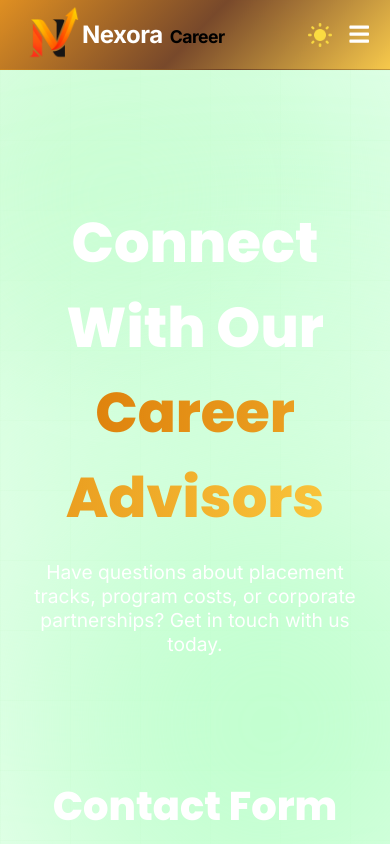
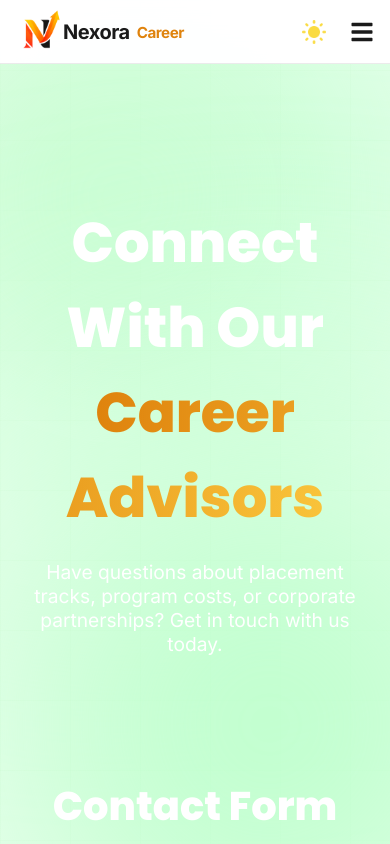
Before and after one commit to krina-jani/Nexora, a React (Vite) app in the folder Nexora/: page /contact in a window 390 px wide. Shown: the top 844 px of the page. Built offline with nearby package versions, Linux system fonts and the light colour scheme.

Commit message:
feat: implement responsive navigation bar component with custom styling and theme support

```diff
--- a/Nexora/src/components/Navbar/Navbar.css
+++ b/Nexora/src/components/Navbar/Navbar.css
@@ -6,6 +6,21 @@
   z-index: 1000;
   padding: 0 4%;
   transition: all 0.4s cubic-bezier(0.16, 1, 0.3, 1);
+
+  /* Core navigation colors mapped to theme */
+  --nav-text: #1a1a1a;
+  --nav-text-hover: var(--primary);
+  --nav-dropdown-bg: #ffffff;
+  --nav-dropdown-border: rgba(0, 0, 0, 0.08);
+  --nav-mobile-bg: rgba(255, 255, 255, 0.98);
+}
+
+[data-theme='dark'] .navbar-header {
+  --nav-text: #f5fff4;
+  --nav-text-hover: var(--primary-light);
+  --nav-dropdown-bg: #181a19;
+  --nav-dropdown-border: rgba(255, 255, 255, 0.1);
+  --nav-mobile-bg: rgba(24, 26, 25, 0.98);
 }
 
 /* On scroll down, push to top of window, shrink spacing */
@@ -37,33 +52,41 @@
   box-shadow: var(--shadow-lg);
 }
 
+[data-theme='dark'] .navbar-header.scrolled .navbar-glass-container {
+  background: rgba(24, 26, 25, 0.85);
+}
+
 /* Logo */
 .navbar-logo {
   font-size: 1.5rem;
   font-weight: 800;
   letter-spacing: -0.5px;
-  color: var(--heading);
+  color: var(--nav-text);
   display: flex;
   align-items: center;
   gap: 2px;
+  text-decoration: none;
 }
 
 .logo-image {
   height: 60px;
   width: auto;
   object-fit: contain;
+  transition: height 0.3s ease;
+}
+
+.logo-main {
+  color: var(--nav-text);
 }
 
 .logo-sub {
-
-  color: #000000;
+  color: var(--primary);
   margin-left: 1px;
   padding-left: 4px;
   font-size: 1.1rem;
   font-weight: 800;
   letter-spacing: -0.5px;
   padding-top: 3px;
-
 }
 
 /* Nav links */
@@ -71,24 +94,28 @@
   display: flex;
   align-items: center;
   gap: 32px;
+  list-style: none;
+  margin: 0;
+  padding: 0;
 }
 
 .navbar-links a {
   font-size: 0.95rem;
   font-weight: 500;
-  color: #000000;
+  color: var(--nav-text);
   position: relative;
   padding: 8px 0;
+  text-decoration: none;
   transition: var(--transition);
 }
 
 .navbar-links a:hover {
-  color: var(--heading);
+  color: var(--nav-text-hover);
 }
 
 /* Active underline indicators */
 .navbar-links a.active {
-  color: var(--primary-dark);
+  color: var(--nav-text-hover);
   font-weight: 600;
 }
 
@@ -101,7 +128,7 @@
   height: 2px;
   background: var(--primary);
   border-radius: var(--radius-full);
-  box-shadow: 0 0 8px rgba(72, 201, 44, 0.5);
+  box-shadow: 0 0 8px rgba(223, 131, 13, 0.5);
 }
 
 /* CTA */
@@ -120,117 +147,22 @@
 .mobile-toggle {
   display: none;
   font-size: 1.5rem;
-  color: var(--heading);
+  color: var(--nav-text);
   background: transparent;
   border: none;
   cursor: pointer;
   z-index: 1002;
   transition: var(--transition);
+  align-items: center;
+  justify-content: center;
 }
 
 .mobile-toggle:hover {
   color: var(--primary);
 }
 
-/* Responsive Menu Drawer */
-@media (max-width: 1024px) {
-  .navbar-header {
-    top: 0 !important;
-    padding: 0;
-  }
-
-  .navbar-glass-container {
-    padding: 0 20px;
-    background: var(--bg-soft, #F5FFF4);
-    border-radius: 0;
-    border: none;
-    border-bottom: 1px solid var(--border, #ECECEC);
-    box-shadow: none;
-    height: 70px;
-  }
-
-  .navbar-header.scrolled .navbar-glass-container {
-
-    height: 70px;
-    box-shadow: none;
-    background: var(--bg-soft, #F5FFF4);
-  }
-
-  .navbar-links {
-    display: none;
-  }
-
-  .navbar-cta {
-    display: none;
-  }
-
-  .mobile-toggle {
-    display: block;
-    font-size: 1.4rem;
-  }
-
-  .navbar-nav.open {
-    display: block;
-  }
-
-  /* Full screen mobile nav drawer */
-  .navbar-nav {
-    display: none;
-    position: absolute;
-    top: 70px;
-    left: 0;
-    width: 100%;
-    height: calc(100vh - 70px);
-    background: var(--bg-soft, #F5FFF4);
-    border: none;
-    border-radius: 0;
-    padding: 20px 20px 40px 20px;
-    box-shadow: none;
-    z-index: 1001;
-    animation: slideDown 0.3s ease forwards;
-    overflow-y: auto;
-  }
-
-  .navbar-links {
-    display: flex;
-    flex-direction: column;
-    align-items: center;
-    gap: 30px;
-    text-align: center;
-    width: 100%;
-  }
-
-  .navbar-links a {
-    font-size: 1.1rem;
-    display: block;
-    width: 100%;
-    color: #000000;
-    font-weight: 500;
-  }
-
-  .navbar-links a.active {
-    color: var(--primary, #48C92C); /* Green color matching the brand */
-  }
-
-  .navbar-links a.active::after {
-    display: none;
-  }
-
-  .navbar-item-dropdown {
-    width: 100%;
-  }
-}
-
-@keyframes slideDown {
-  from {
-    opacity: 0;
-    transform: translateY(-20px);
-  }
-
-  to {
-    opacity: 1;
-    transform: translateY(0);
-  }
+.mobile-cta-item {
+  display: none;
 }
 
 /* --- SIMPLE DROPDOWN STYLES --- */
@@ -241,27 +173,21 @@
 .dropdown-trigger {
   background: none;
   border: none;
-  font-family:'Inter', sans-serif;
+  font-family: inherit;
   font-size: 0.95rem;
   font-weight: 500;
-  color: #000000;
+  color: var(--nav-text);
   padding: 8px 0;
   cursor: pointer;
   display: flex;
   align-items: center;
   gap: 6px;
-  font-family: inherit;
   transition: var(--transition);
 }
 
 .dropdown-trigger:hover,
 .dropdown-trigger.active {
-  color: var(--heading);
-}
-
-.dropdown-trigger.active {
-  color: var(--primary-dark);
-  font-weight: 600;
+  color: var(--nav-text-hover);
 }
 
 .chevron {
@@ -279,9 +205,8 @@
   left: 0;
   width: max-content;
   min-width: 260px;
-  /* background: var(--surface-solid); */
-  background-color: white;
-  border: 1px solid var(--border);
+  background-color: var(--nav-dropdown-bg);
+  border: 1px solid var(--nav-dropdown-border);
   border-radius: var(--radius-md);
   box-shadow: var(--shadow-lg);
   padding: 10px 0;
@@ -320,26 +245,148 @@
   display: block;
   padding: 12px 24px !important;
   font-size: 0.95rem;
-  color: #333333;
+  color: var(--nav-text);
   text-align: left;
   font-weight: 500;
+  text-decoration: none;
   transition: all 0.2s ease;
 }
 
 .simple-dropdown a:hover {
-  background: var(--bg-soft);
-  color: var(--primary) !important;
+  background: var(--primary-hover);
+  color: #ffffff;
   font-weight: 500;
 }
 
-/* Mobile Dropdown Fix */
+/* Theme Toggle */
+.theme-toggle {
+  display: flex;
+  align-items: center;
+  justify-content: center;
+  width: 40px;
+  height: 40px;
+  border-radius: var(--radius-full);
+  background: transparent;
+  border: none;
+  cursor: pointer;
+  transition: all 0.3s ease;
+  padding: 0;
+}
+
+.theme-toggle:hover {
+  background: var(--border);
+  transform: scale(1.08);
+}
+
+/* Responsive Menu Drawer */
 @media (max-width: 1024px) {
+  .navbar-header {
+    top: 0 !important;
+    padding: 0;
+  }
+
+  .navbar-glass-container {
+    padding: 0 20px;
+    background: var(--nav-mobile-bg);
+    border-radius: 0;
+    border: none;
+    border-bottom: 1px solid var(--nav-dropdown-border);
+    box-shadow: none;
+    height: 70px;
+  }
+
+  .navbar-header.scrolled .navbar-glass-container {
+    height: 70px;
+    box-shadow: none;
+    background: var(--nav-mobile-bg);
+  }
+
+  .navbar-cta {
+    display: none;
+  }
+
+  .mobile-toggle {
+    display: flex;
+  }
+
+  /* Full screen mobile nav drawer with smooth hardware-accelerated transitions */
+  .navbar-nav {
+    display: block;
+    position: absolute;
+    top: 70px;
+    left: 0;
+    width: 100%;
+    height: calc(100vh - 70px);
+    background: var(--nav-mobile-bg);
+    border: none;
+    border-radius: 0;
+    padding: 24px 24px 40px 24px;
+    box-shadow: none;
+    z-index: 1001;
+    overflow-y: auto;
+    pointer-events: none;
+    opacity: 0;
+    transform: translateY(-15px);
+    transition: opacity 0.35s cubic-bezier(0.16, 1, 0.3, 1), transform 0.35s cubic-bezier(0.16, 1, 0.3, 1);
+  }
+
+  .navbar-nav.open {
+    pointer-events: auto;
+    opacity: 1;
+    transform: translateY(0);
+  }
+
+  .navbar-links {
+    display: flex;
+    flex-direction: column;
+    align-items: stretch;
+    gap: 12px;
+    text-align: left;
+    width: 100%;
+  }
+
+  .navbar-links li {
+    width: 100%;
+  }
+
+  .navbar-links a {
+    font-size: 1.1rem;
+    display: block;
+    width: 100%;
+    color: var(--nav-text);
+    font-weight: 500;
+    padding: 12px 16px;
+    border-radius: var(--radius-sm);
+    transition: all 0.25s ease;
+  }
+
+  .navbar-links a:hover,
+  .navbar-links a.active {
+    background: var(--accent-light);
+    color: var(--primary) !important;
+    padding-left: 20px;
+  }
+
+  .navbar-links a.active::after {
+    display: none;
+  }
+
+  .navbar-item-dropdown {
+    width: 100%;
+  }
+
   .dropdown-trigger {
     width: 100%;
     justify-content: space-between;
     font-size: 1.1rem;
-    color: #333333;
-    padding: 0;
+    color: var(--nav-text);
+    padding: 12px 16px;
+    border-radius: var(--radius-sm);
+  }
+
+  .dropdown-trigger:hover {
+    background: var(--accent-light);
+    color: var(--primary);
   }
 
   .simple-dropdown {
@@ -348,29 +395,82 @@
     visibility: visible;
     transform: none;
     padding: 0;
-    margin-top: 15px;
+    margin-top: 5px;
+    margin-bottom: 10px;
     display: none;
     box-shadow: none;
     border: none;
     background: transparent;
+    pointer-events: auto;
   }
 
   .simple-dropdown.show {
     display: flex;
     flex-direction: column;
-    gap: 15px;
+    gap: 4px;
   }
 
   .simple-dropdown a {
     text-align: left;
-    padding: 0 0 0 15px !important;
+    padding: 10px 16px 10px 28px !important;
     font-size: 1rem;
-    color: #666666 !important;
-    font-weight: 400;
+    color: var(--nav-text) !important;
+    opacity: 0.85;
+    border-radius: var(--radius-sm);
   }
 
   .simple-dropdown a:hover {
-    background: transparent;
-    color: var(--primary, #48C92C) !important;
+    background: var(--accent-light) !important;
+    color: var(--primary) !important;
+    opacity: 1;
+    padding-left: 32px !important;
+  }
+
+  .mobile-cta-item {
+    display: block;
+    margin-top: 15px;
+    padding: 0 16px;
+    width: 100%;
+  }
+
+  .mobile-nav-cta {
+    display: block;
+    width: 100%;
+    text-align: center;
+    padding: 14px 24px !important;
+    font-size: 1rem !important;
+    border-radius: var(--radius-md) !important;
+    box-shadow: var(--shadow-md);
   }
 }
+
+/* Extra small viewport optimizations */
+@media (max-width: 480px) {
+  .logo-image {
+    height: 45px;
+  }
+
+  .logo-main {
+    font-size: 1.25rem;
+  }
+
+  .logo-sub {
+    font-size: 0.95rem;
+    padding-top: 1px;
+  }
+
+  .navbar-glass-container {
+    padding: 0 16px;
+    height: 64px;
+  }
+
+  .navbar-header.scrolled .navbar-glass-container {
+    height: 64px;
+  }
+
+  .navbar-nav {
+    top: 64px;
+    height: calc(100vh - 64px);
+    padding: 20px 16px;
+  }
+}
--- a/Nexora/src/components/Navbar/Navbar.jsx
+++ b/Nexora/src/components/Navbar/Navbar.jsx
@@ -66,6 +66,18 @@ const Navbar = () => {
     setMenuOpen(false);
     window.scrollTo({ top: 0, behavior: "smooth" });
   }, [location]);
+
+  // Lock scroll when mobile menu is open
+  useEffect(() => {
+    if (menuOpen) {
+      document.body.style.overflow = "hidden";
+    } else {
+      document.body.style.overflow = "";
+    }
+    return () => {
+      document.body.style.overflow = "";
+    };
+  }, [menuOpen]);
 
   return (
     <header className={`navbar-header ${scrolled ? "scrolled" : ""}`}>
@@ -143,6 +155,11 @@ const Navbar = () => {
                 Contact
               </NavLink>
             </li>
+            <li className="mobile-cta-item">
+              <NavLink to="/contact" className="btn-primary mobile-nav-cta">
+                Book Free Consultation
+              </NavLink>
+            </li>
           </ul>
         </nav>
 
```
Also changed, not shown: 3 other files (tests, documents, lock files or other folders).
